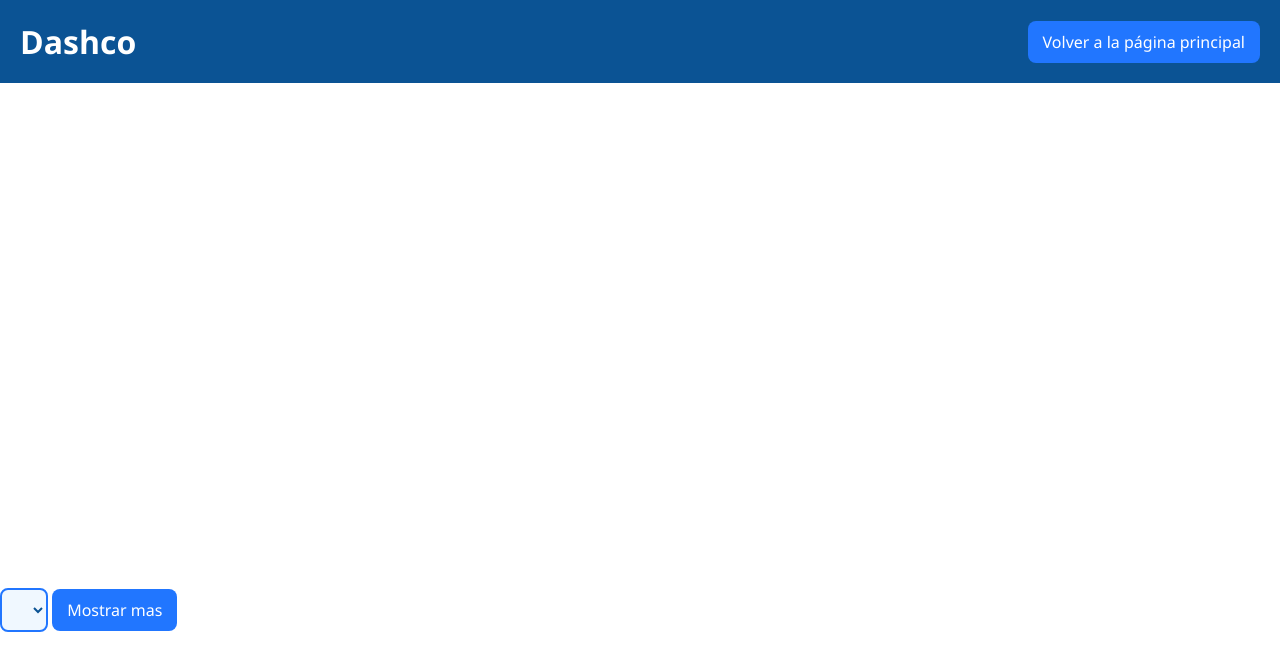
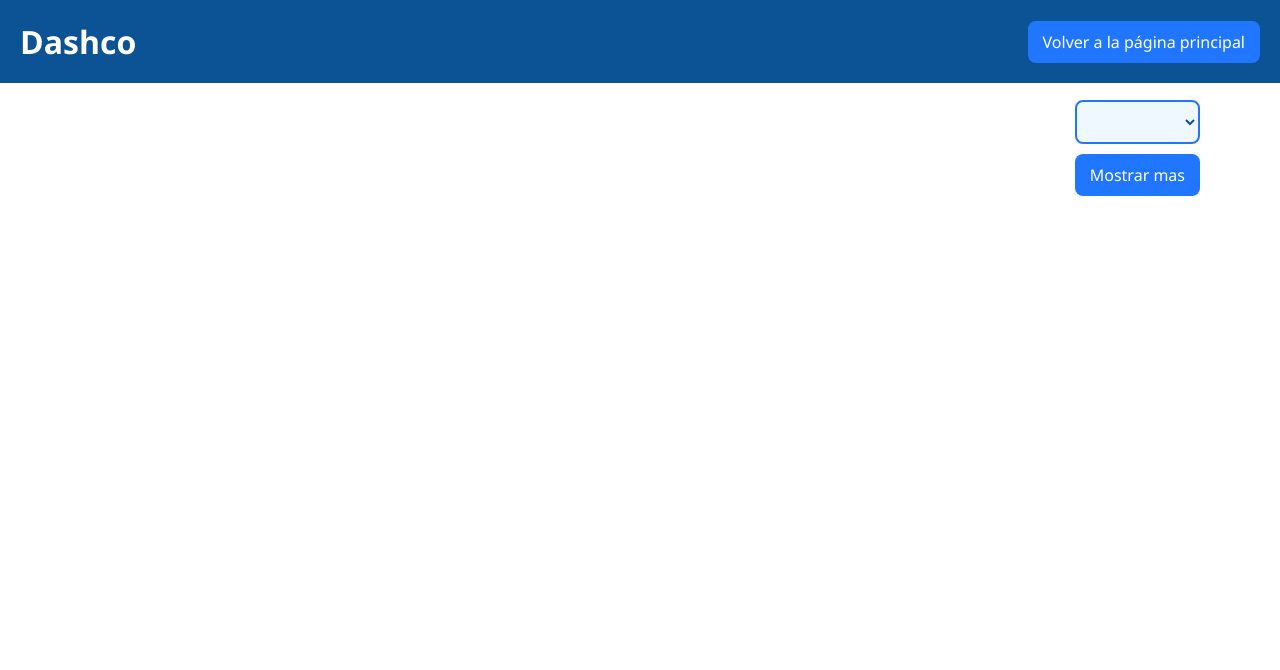
Before and after one commit to MarcusRambal/DashCo, a website: page src/bars.html in a window 1280 px wide. Drawn offline with nearby package versions, Linux system fonts and the light colour scheme; no server answers.

Commit message:
Update bars.html

```diff
--- a/src/bars.html
+++ b/src/bars.html
@@ -14,18 +14,14 @@
     </header>
 
     <div id="barChartContainer" style="width: 100%; overflow-x: auto;">
-        <svg id="barChart" height="500">
-        </svg>
-        <div id="tooltip" style="position: absolute; opacity: 0; background: #fff; border: 1px solid #ccc; padding: 5px; border-radius: 3px; pointer-events: none;"></div>
+      <div id = "barControls">
+        <select id="barYearSelector"></select>
+        <button id = "showMore">Mostrar mas</button>
+      </div>
+
+      <svg id="barChart" height="500"></svg>
+      <div id="tooltip" style="position: absolute; opacity: 0; background: #fff; border: 1px solid #ccc; padding: 5px; border-radius: 3px; pointer-events: none;"></div>
       </div> <!-- barChartContainer -->
-
-      <select id="barYearSelector">
-        <!-- aquí se llenan los meses dinámicamente -->
-      </select>
-
-      <button id = "showMore">Mostrar mas</button>
-
-
 
     <script src="https://d3js.org/d3.v6.min.js"></script>
     <script src="bars.js"></script>
```
